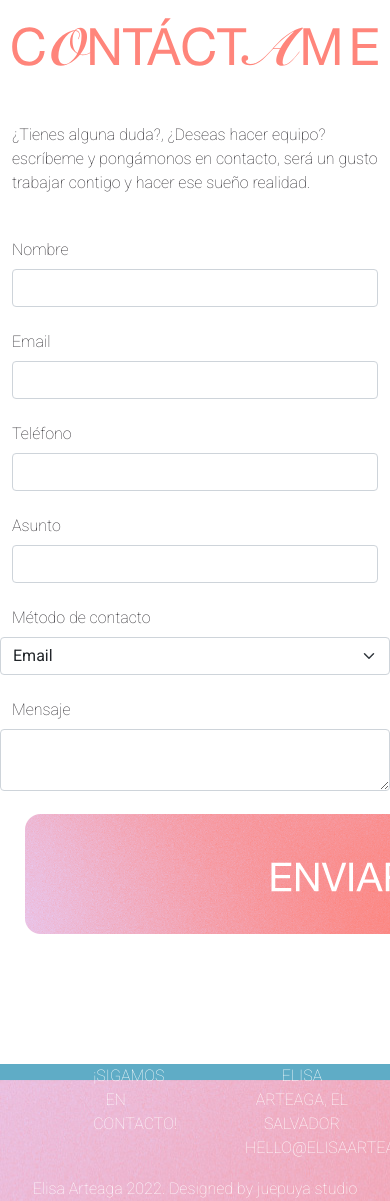
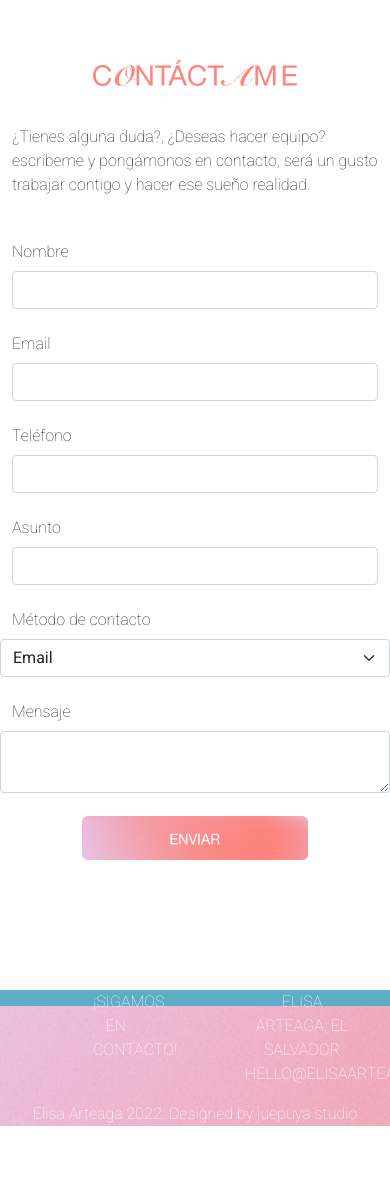
Before and after one commit to Alca1707/WebPage-ElisaArteaga, a PHP site: page /contactForm.php in a window 390 px wide; the page is wider, and only the part inside the window is pictured. Shown: the part 79-1280 px from the top of that part. After the commit the page ends 1205 px from the top of that part, so only its background shows below. Run offline with PHP 8.4, Linux system fonts and the light colour scheme.

Commit message:
Contact movil

```diff
--- a/contactForm.php
+++ b/contactForm.php
@@ -7,7 +7,7 @@
 
     <div class="container bodyFooter">
         <div id="headerContacto" class="row">
-            <img src="img/Contactanos.svg" class="col-lg-4" alt="">
+            <img src="img/Contactanos.svg" class="col-lg-4 col-md-5 col-sm-8 col-7" alt="">
         </div>
         <div class="row">
             <div class="col-lg-4" id="textContact">
@@ -56,7 +56,7 @@
                         <textarea class="form-control" aria-label="With textarea" name="Message"></textarea>
                     </div>
 
-                    <button type="submit" class="btn"><img src="img/Boton_ENVIAR.png" class="col-lg-6" alt=""></button>
+                    <button type="submit" class="btn"><img src="img/Boton_ENVIAR.png" class="col-lg-6 col-md-7 col-sm-8 col-8" alt=""></button>
                 </form>
             </div>
         </div>
--- a/css/baseStyle.css
+++ b/css/baseStyle.css
@@ -166,8 +166,8 @@ ion-icon {
 
 /*** CONTACTAME ***/
 #headerContacto{
-    margin-top: 5%;
-    margin-bottom: 5%;
+    margin-top: 80px;
+    margin-bottom: 60px;
 }
 
 #textContact{
@@ -191,6 +191,11 @@ ion-icon {
 
 #btnsfancy button{
     background-color: white;
+    margin-top: 30px;
+}
+
+#btnsfancy:focus{
+    box-shadow: none;
 }
 
 #btnsfancy button:first-child{
@@ -403,6 +408,12 @@ ion-icon {
         padding-top: 0px;
     }
 
+    /*CONTACTO*/
+    #headerContacto{
+        margin-top: 50px;
+        margin-bottom: 10px;
+    }
+
     /*MATINA*/
     .matinaTextOver{
         position: static;
@@ -414,6 +425,13 @@ ion-icon {
         margin-bottom: 0px;
         margin-left:auto;
         margin-right: auto;
+    }
+
+    #matinaText{
+        display: block ;
+        margin-left:auto ;
+        margin-right: auto ;
+        margin-bottom: 20px;
     }
 
     /*PASARELA*/
@@ -475,6 +493,13 @@ ion-icon {
         padding-top: 0px;
     }
 
+        /*CONTACTO*/
+    #headerContacto{
+        margin-top: 60px;
+        margin-bottom: 20px;
+    }
+
+
         /*MATINA*/
     .matinaTextOver{
         position: static;
@@ -522,6 +547,13 @@ ion-icon {
     .mediaSpacing{
         margin-top: 40px;
     }
+
+    /*CONTACTO*/
+    #headerContacto{
+        margin-top: 60px;
+        margin-bottom: 0px;
+    }
+
 
     /*MATINA*/
     .matinaTextOver{
--- a/matina.php
+++ b/matina.php
@@ -13,13 +13,15 @@
     <div class="container espaciado80 bodyFooter">
         <div class="row">
             <div class="clearfix">
-                <p id="matinaText" class="col-lg-3 col-md-5 col-sm-6 col-10 float-start">Diseño de blazer femenino con aplicación de pieza textil elaborada en telar de tapicería con gradación de color en tonos rosa neón a crema, elaborado en fibras acrílicas y algodón crudo. </p>
-                <img src="img/Matina-Boceto_08.svg" class="col-lg-3 col-md-5 col-sm-6 col-8 float-end" alt="">
+                <p id="matinaText" class="col-lg-3 col-md-5 col-sm-8 col-10 float-lg-start float-md-start">Diseño de blazer femenino con aplicación de pieza textil elaborada en telar de tapicería con gradación de color en tonos rosa neón a crema, elaborado en fibras acrílicas y algodón crudo. </p>
+                <img src="img/Matina-Boceto_08.svg" class="col-lg-3 col-md-5 col-sm-7 col-10 float-lg-end float-md-end" alt="">
             </div>
         </div>
+
         <div class="row">
             <p id="procesoMatina">Proceso</p>
         </div>
+
         <div id="manualGallery" class="row rowMatina">
             <div class="manualGalleryItem"><img src="img/Matina_03.jpg" class="manualGalleryItem" alt=""><p>A.PROCESO DE TEJIDO</p></div>
             <div class="manualGalleryItem"><img src="img/Matina_04.jpg" class="manualGalleryItem" alt=""><p>B.PRIMERA PIEZA DE TEJIDO</p></div>
```
Also changed, not shown: proyectos.php (+15 -13 lines).
